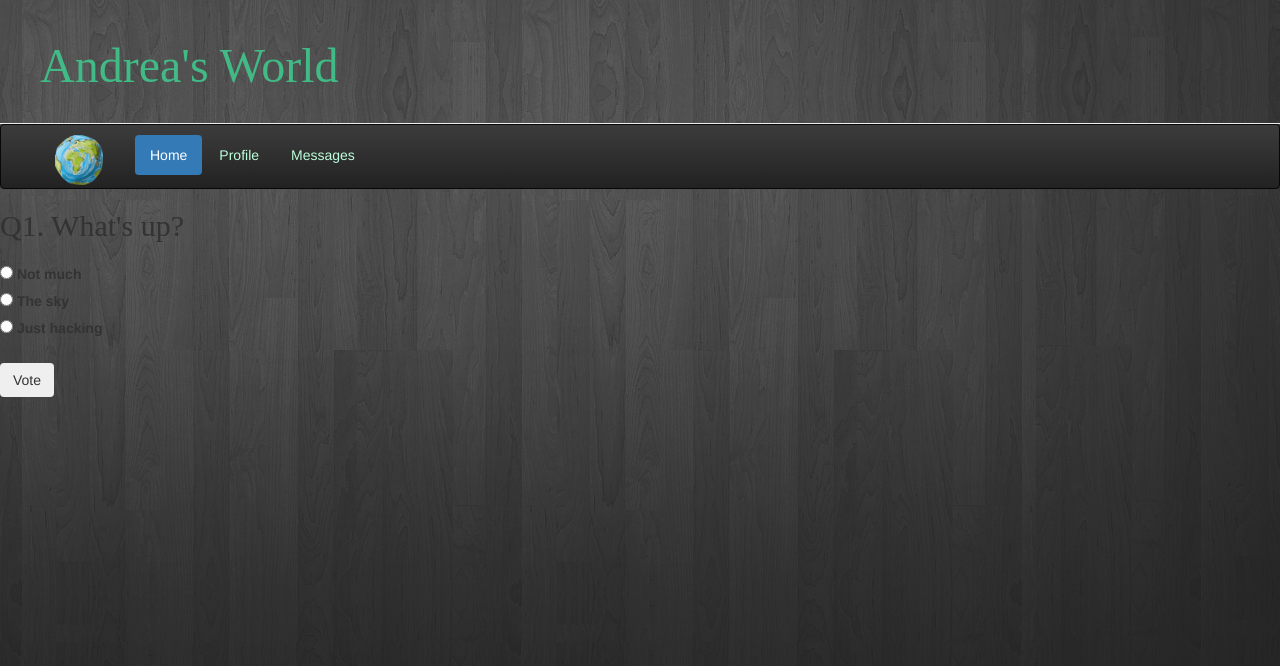
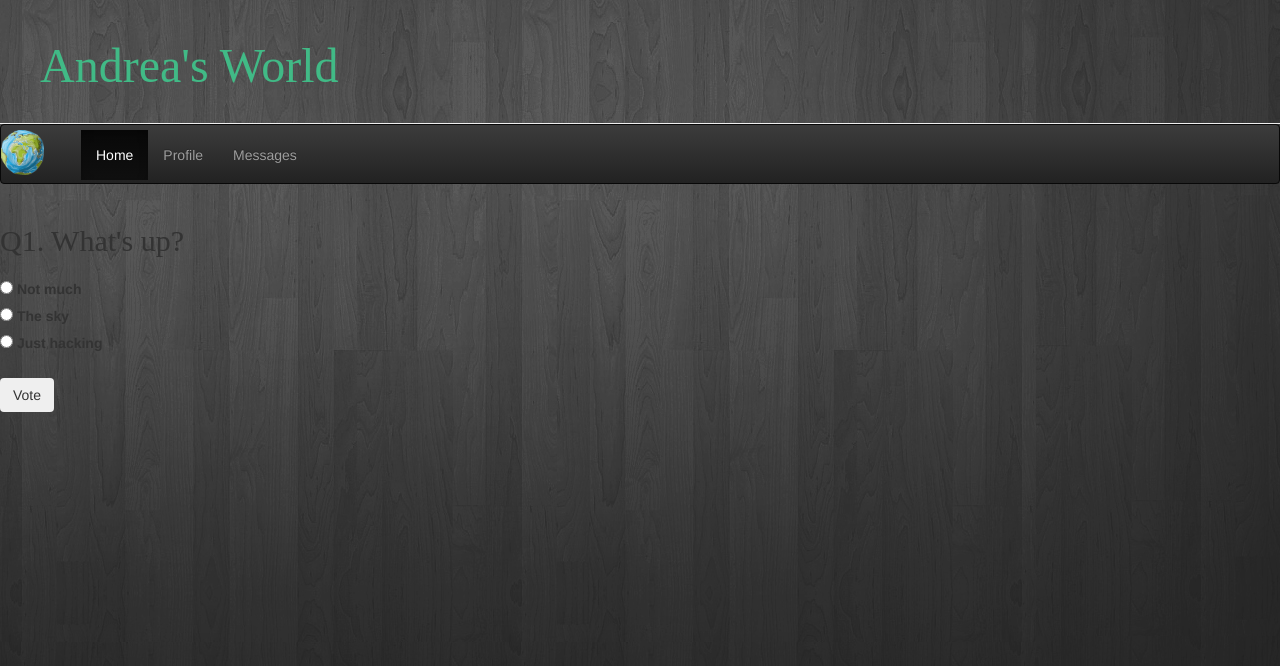
Before and after one commit to deamullen/mysite, a Django app: page /polls/1/ in a window 1280 px wide. Shown: the top 666 px of the page. Run offline with Django 3.2, Linux system fonts and the light colour scheme; data comes from the database, SQL or seed files in the repository; both versions use the stored data as it was after the commit; some libraries are stand-ins or nearby versions; some web fonts are replaced.

Commit message:
added more models. modified navbar

```diff
--- a/polls/admin.py
+++ b/polls/admin.py
@@ -2,5 +2,9 @@
 
 # Register your models here.
 from .models import Question
+from .models import City
+from .models import Country
 
 admin.site.register(Question)
+admin.site.register(Country)
+admin.site.register(City)
--- a/polls/models.py
+++ b/polls/models.py
@@ -24,3 +24,22 @@
 
     def __str__(self):
         return self.choice_text
+
+@python_2_unicode_compatible
+class Country(models.Model):
+    country_name = models.CharField(max_length=200)
+    favorite_local_food = models.CharField(max_length=200)
+    favorite_tourist_spot = models.CharField(max_length=200)
+    date_visited = models.DateField('date visited')
+
+    def __str__(self):
+        return self.country_name
+
+@python_2_unicode_compatible
+class City(models.Model):
+    country_name = models.ForeignKey(Country, on_delete=models.CASCADE)
+    city_name = models.CharField(max_length=200)
+    length_of_stay = models.IntegerField(default=0)
+
+    def __str__(self):
+        return self.city_name
--- a/polls/static/polls/style.css
+++ b/polls/static/polls/style.css
@@ -21,39 +21,6 @@
 	padding-bottom: 20px;
 }
 
-<!--#page-title {
-	padding: 25px;
-	font-family: 'Life Savers';
-	font-size: 50px;
-	color: #41BA86;
-	background-color: #454444;
-	border-bottom: #DEDEDE solid 1px;
-}-->
-
-#logo {
-	padding-left: 377px;
-	padding-top: 5px;
-	padding-bottom: 5px;
-	padding-right: 5px;
-  max-width: 72px;
-  max-height: 72px;
-	background-color: #454444;
-	border-bottom: #DEDEDE solid 1px;
-}
-
-#logo-row {
-	margin-bottom: 0;
-	padding-bottom: 0;
-	border-bottom: 0px;
-	height: 82px;
-}
-
-#menu-row {
-	background-color: #EAF2D9;
-	border: #DEDEDE groove 1px;
-	padding-top: 20px;
-}
-
 .page-header {
     margin-top: 0;
     margin-bottom: 0;
@@ -67,13 +34,16 @@
 }
 
 .navbar-inverse {
-    padding-top: 10px;
+    padding-top: 5px;
     padding-bottom: 3px;
 }
 
 .navbar-brand {
   background: url(images/world-logo.png) left / contain no-repeat;
   width: 80px;
-  height: 50px;
-  padding-top: 0;
+  height: 45px;
 }
+
+#content {
+	color: red;
+}
--- a/polls/templates/polls/base.html
+++ b/polls/templates/polls/base.html
@@ -6,6 +6,8 @@
     <link rel="stylesheet" type="text/css" href="https://maxcdn.bootstrapcdn.com/bootstrap/3.3.6/css/bootstrap.min.css" />
     <link rel="stylesheet" href="https://maxcdn.bootstrapcdn.com/bootstrap/3.2.0/css/bootstrap-theme.min.css"/>
     <link rel="stylesheet" type="text/css" href="{% static 'polls/style.css' %}"/>
+
+    <meta name="viewport" content="width=device-width, initial-scale=1">
 </head>
 <body>
 
@@ -13,24 +15,37 @@
         <h1><a href="/">Andrea's World</a></h1>
     </div>
 
-    <nav class="navbar navbar-inverse id="nav-container">
-        <div class="container">
+    <nav class="navbar navbar-inverse" id="nav-container">
+        <div class="container-fluid">
             <div class="navbar-header">
+                <button type="button" class="navbar-toggle collapsed" data-toggle="collapse" data-target=".navbar-collapse" aria-expanded="false">
+                <span class="sr-only">Toggle navigation</span>
+                <span class="icon-bar"></span>
+                <span class="icon-bar"></span>
+                <span class="icon-bar"></span>
+                </button>
                 <a class="navbar-brand" href="#"></a>
             </div>
-            <ul class="nav nav-pills">
-              <li class="active"><a href="#">Home</a></li>
-              <li role="navigation"><a href="#">Profile</a></li>
-              <li role="navigation"><a href="#">Messages</a></li>
+            <div class="collapse navbar-collapse">
+            <ul class="nav navbar-nav">
+              <li class="active"><a href="#">Home<span class="sr-only">(current)</span></a></li>
+              <li><a href="#">Profile</a></li>
+              <li><a href="#">Messages</a></li>
             </ul>
         </div>
+        </div>
     </nav>
-    <div>
-        <row centered>
+
+    <div class="container-fluid">
+        <div class="row">
         {% block content %}
 
         {% endblock %}
-        </row>
+        </div>
     </div>
+
+    <!-- Latest compiled and minified JavaScript -->
+<script src="https://maxcdn.bootstrapcdn.com/bootstrap/3.3.6/js/bootstrap.min.js"></script>
+
 </body>
 </html>
```
Also changed, not shown: db.sqlite3, polls/migrations/0001_initial.py, polls/migrations/0002_auto_20160202_2213.py (added), polls/migrations/0003_auto_20160202_2215.py (added), polls/migrations/0004_auto_20160202_2216.py (added), 6 other files.
